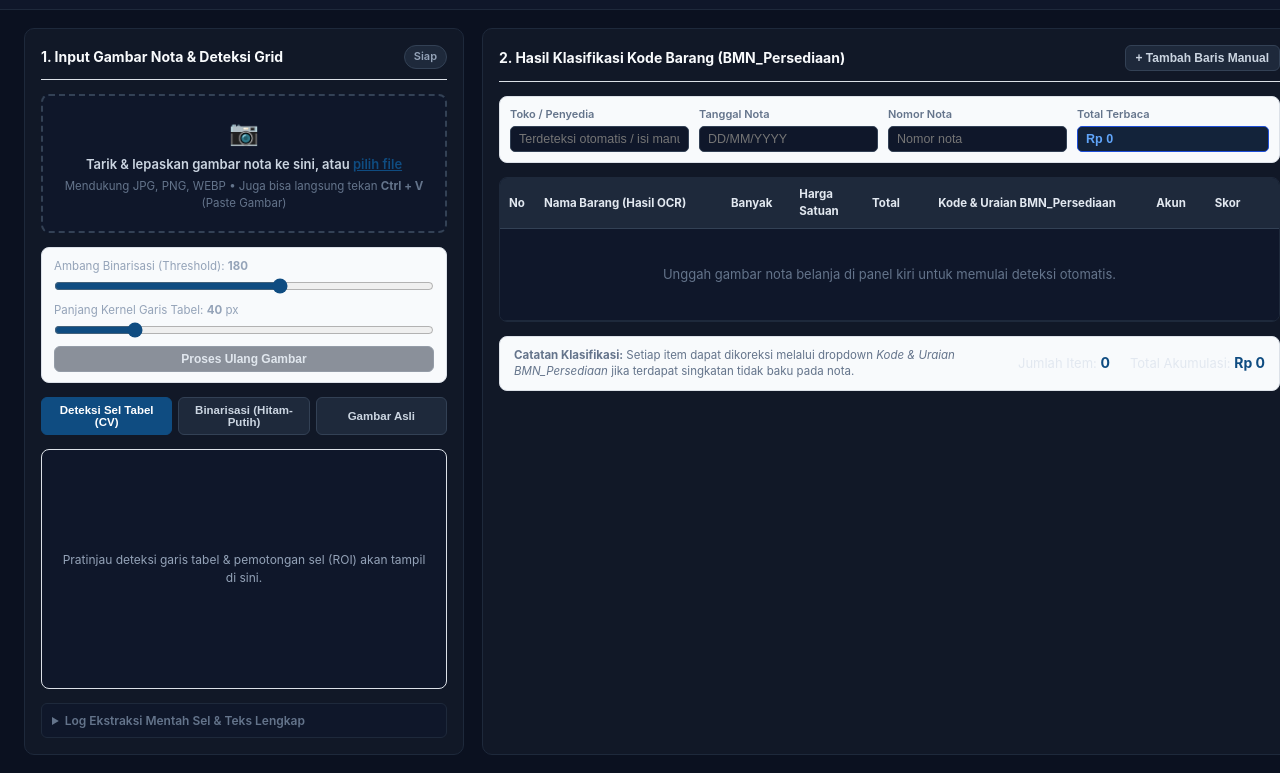
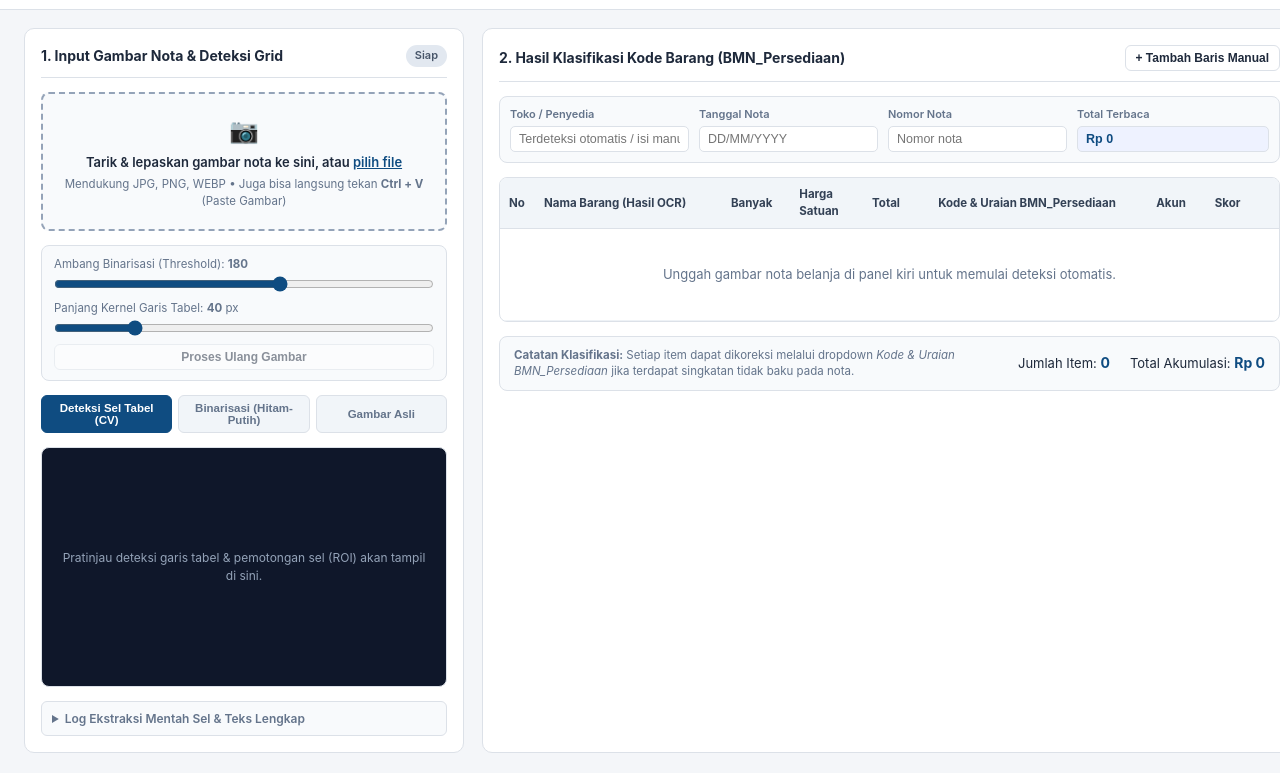
Before and after one commit to sxdlvte/persediaan, a browser extension: page index.html in a window 1280 px wide. Shown: the part 86-859 px from the top of the page. Drawn offline with Linux system fonts and the light colour scheme.

Commit message:
Kembalikan tampilan UI seperti semula

```diff
--- a/styles.css
+++ b/styles.css
@@ -335,137 +335,3 @@ td input:focus, td select:focus {
   border-radius: 6px;
 }
 .modal-table-wrap { overflow-y: auto; flex: 1; }
-/* =========================================================
-   DARK SLATE THEME (MENJAGA LAYOUT & PROPORSI ASLI)
-   ========================================================= */
-body {
-  background-color: #0b1120 !important;
-  color: #e2e8f0 !important;
-}
-
-/* Header Atas */
-header, .app-header, .navbar {
-  background-color: #0f172a !important;
-  border-bottom: 1px solid #1e293b !important;
-}
-
-header h1, .app-header h1, .brand-title, h1, h2, h3 {
-  color: #f8fafc !important;
-}
-
-header p, .subtitle, .muted, small, label {
-  color: #94a3b8 !important;
-}
-
-/* Dua Panel Utama (Kiri & Kanan) */
-.card, .panel, .left-panel, .right-panel, section, .box {
-  background-color: #111827 !important;
-  border-color: #1e293b !important;
-  color: #e2e8f0 !important;
-}
-
-/* Kotak Drop Zone & Sub-kotak Parameter */
-#dropZone, .drop-zone {
-  background-color: #0f172a !important;
-  border-color: #334155 !important;
-  color: #cbd5e1 !important;
-}
-
-#dropZone:hover, #dropZone.dragover {
-  background-color: #162238 !important;
-  border-color: #38bdf8 !important;
-}
-
-.controls-box, .param-box, .summary-bar, .footer-note, details {
-  background-color: #0f172a !important;
-  border-color: #1e293b !important;
-  color: #cbd5e1 !important;
-}
-
-/* Input Teks, Angka & Metadata */
-input[type="text"],
-input[type="number"],
-input[type="search"],
-select {
-  background-color: #0f172a !important;
-  border: 1px solid #334155 !important;
-  color: #f1f5f9 !important;
-}
-
-input[type="text"]:focus,
-input[type="number"]:focus {
-  border-color: #38bdf8 !important;
-  outline: none !important;
-}
-
-/* Kotak Total Terbaca */
-#metaTotal {
-  background-color: #13233a !important;
-  border-color: #1d4ed8 !important;
-  color: #60a5fa !important;
-  font-weight: 700 !important;
-}
-
-/* Tombol Sekunder & Tab Non-Aktif */
-.tab-btn:not(.active),
-#btnAddRow,
-#btnMasterModal,
-#btnReprocess:disabled {
-  background-color: #1e293b !important;
-  border-color: #334155 !important;
-  color: #cbd5e1 !important;
-}
-
-.tab-btn:not(.active):hover,
-#btnAddRow:hover,
-#btnMasterModal:hover {
-  background-color: #273549 !important;
-  color: #ffffff !important;
-}
-
-/* Badge Prioritas Akun BPS di Header */
-.bps-filter, .filter-pill {
-  background-color: #13233a !important;
-  border-color: #1e40af !important;
-  color: #93c5fd !important;
-}
-
-/* Badge Status "Siap" */
-.badge-idle {
-  background-color: #1e293b !important;
-  color: #94a3b8 !important;
-  border: 1px solid #334155 !important;
-}
-
-/* Tabel Hasil Klasifikasi */
-.table-wrap, .table-container {
-  background-color: #0f172a !important;
-  border-color: #1e293b !important;
-}
-
-table thead th {
-  background-color: #1e293b !important;
-  color: #e2e8f0 !important;
-  border-bottom: 1px solid #334155 !important;
-}
-
-table tbody td {
-  background-color: #0f172a !important;
-  color: #e2e8f0 !important;
-  border-bottom: 1px solid #1e293b !important;
-}
-
-table tbody tr:hover td {
-  background-color: #162033 !important;
-}
-
-.empty-row td {
-  color: #64748b !important;
-}
-
-/* Modal Master Kode Barang */
-#masterModal .modal-content {
-  background-color: #111827 !important;
-  border: 1px solid #334155 !important;
-  color: #f1f5f9 !important;
-}
```
